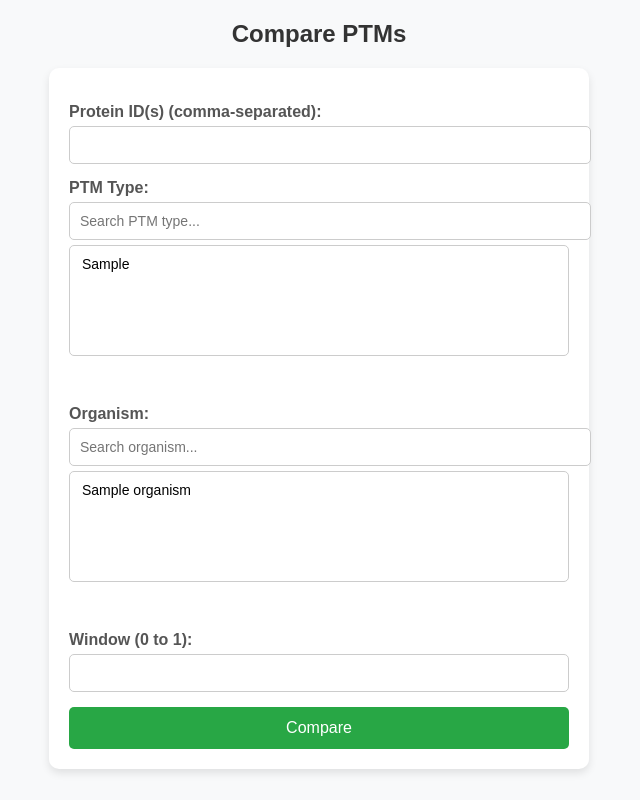
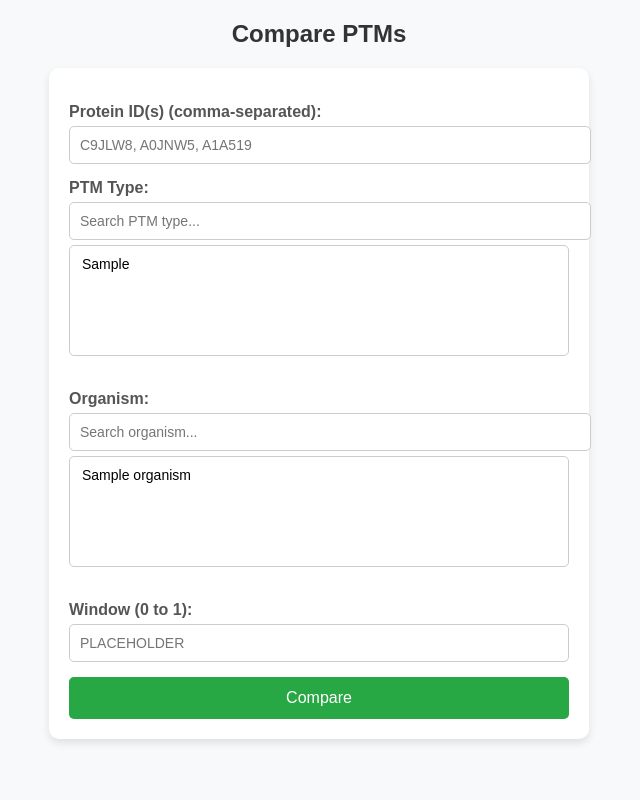
Before and after one commit to KarimUPF/dbw-project, a Flask app: page / in a window 1280 px wide. Shown: the whole page, without its empty margins (321-961 px from the left). Run offline with Flask 3, Linux system fonts and the light colour scheme; tables that the repository leaves empty hold one stand-in row (values such as "Sample post"); parts of the project's set-up code (start-up, migrations or seed data) failed here and were passed over.

Commit message:
Compare html fixes

```diff
--- a/config.py
+++ b/config.py
@@ -2,6 +2,7 @@ import os
 
 class Config:
     SECRET_KEY = os.getenv('SECRET_KEY', 'TEST_SECRET_KEY')
-    SQLALCHEMY_DATABASE_URI = 'mysql+pymysql://ptm:Popojad123!@localhost/ptm_nexus'
+    #SQLALCHEMY_DATABASE_URI = 'mysql+pymysql://ptm:Popojad123!@localhost/ptm_nexus'
+    SQLALCHEMY_DATABASE_URI = 'mysql+pymysql://karimhmd:popojad123@localhost/ptm_nexus'
 
     SQLALCHEMY_TRACK_MODIFICATIONS = False
--- a/templates/compare.html
+++ b/templates/compare.html
@@ -39,12 +39,7 @@
             font-size: 14px;
         }
 
-        #organism-container, #ptm-container, #window-container {
-            margin-bottom: 15px;
-        }
-
         .selected-list {
-            margin-top: 5px;
             display: flex;
             flex-wrap: wrap;
         }
@@ -106,7 +101,7 @@
     <h2>Compare PTMs</h2>
     <form id="compare-form" method="POST" action="/compare_ptms">
         <label for="protein_id">Protein ID(s) (comma-separated):</label>
-        <input type="text" name="protein_id" id="protein-id" required>
+        <input type="text" name="protein_id" id="protein-id" placeholder="C9JLW8, A0JNW5, A1A519" required>
         <br>
 
         <label for="ptm_type">PTM Type:</label>
@@ -130,7 +125,7 @@
         <div id="window-container">
             <label for="window">Window (0 to 1):</label>
             <div class="input-group">
-                <input type="number" name="window" id="window" step="0.01" min="0" max="1" required>
+                <input type="number" placeholder="PLACEHOLDER" name="window" id="window" step="0.01" min="0" max="1" required>
             </div>
         </div>
 
```
